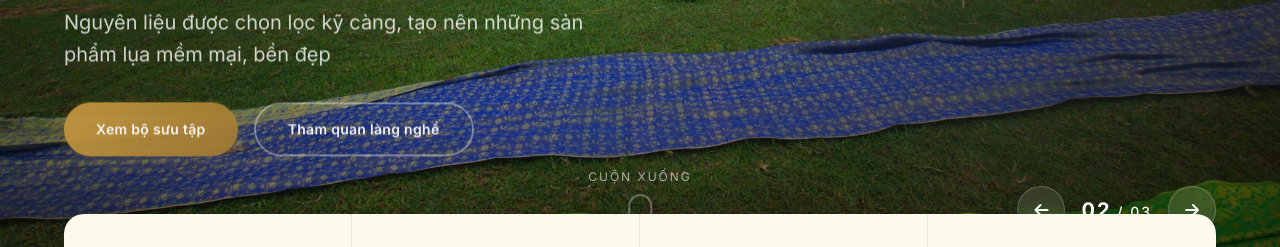
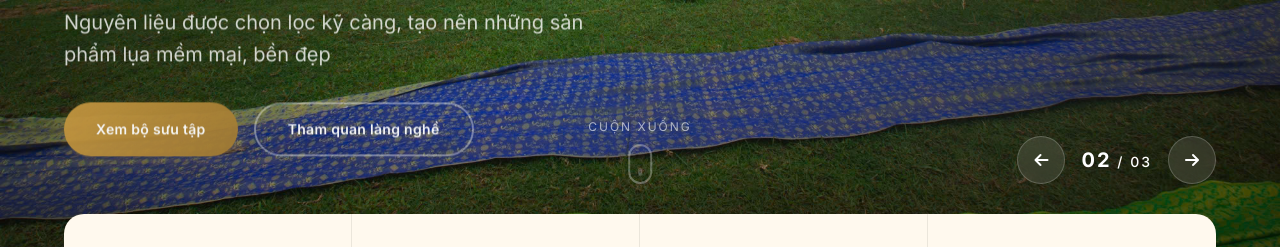
Before and after one commit to chau2512/study, a plain HTML site: page frontend/index.html in a window 1280 px wide. Shown: the part 526-773 px from the top of the page. Drawn offline with nearby package versions, Linux system fonts and the light colour scheme; a web font is replaced by a local one.

Commit message:
Update frontend styles

```diff
--- a/frontend/style.css
+++ b/frontend/style.css
@@ -678,7 +678,7 @@ select {
 
 .hero-controls {
     position: absolute;
-    bottom: 40px;
+    bottom: 90px;
     right: max(24px, calc(50% - var(--container)/2 + 24px));
     z-index: 10;
     display: flex;
@@ -720,7 +720,7 @@ select {
 
 .hero-scroll {
     position: absolute;
-    bottom: 40px;
+    bottom: 90px;
     left: 50%;
     transform: translateX(-50%);
     z-index: 10;
```
